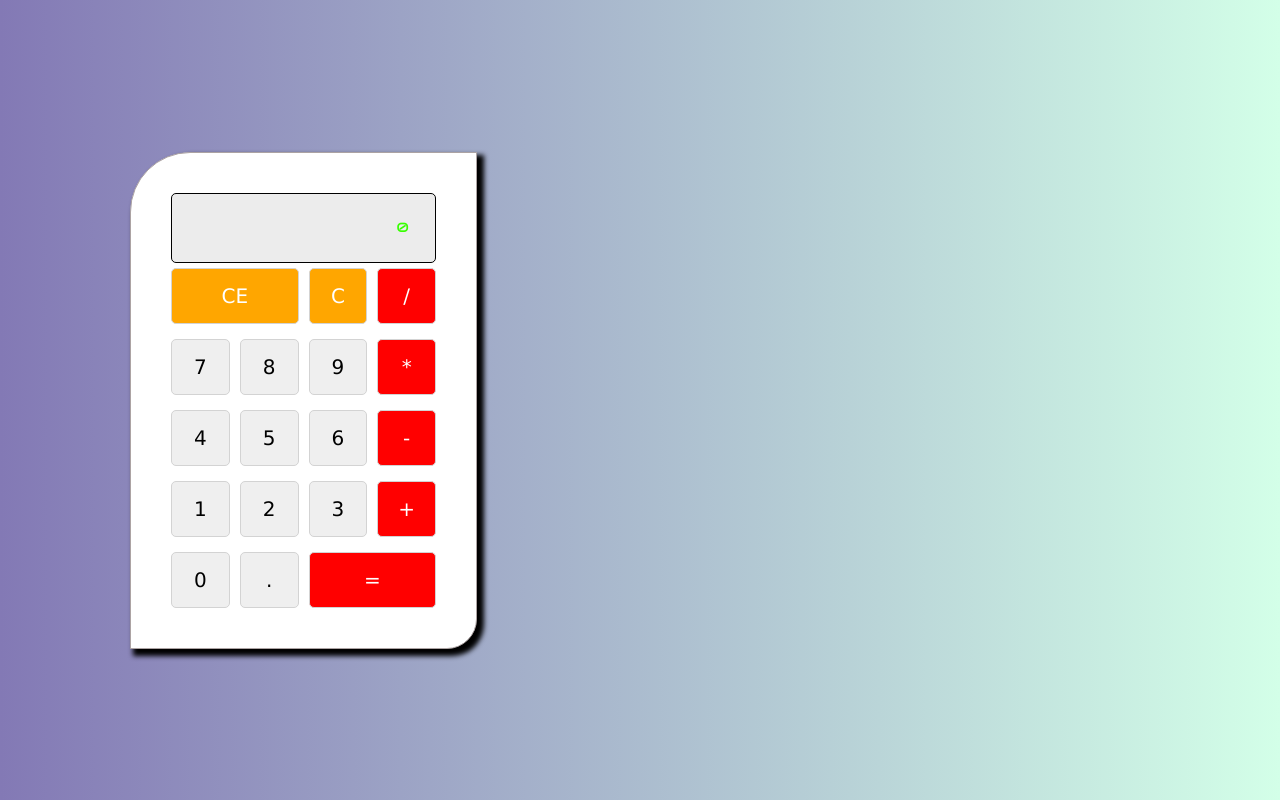
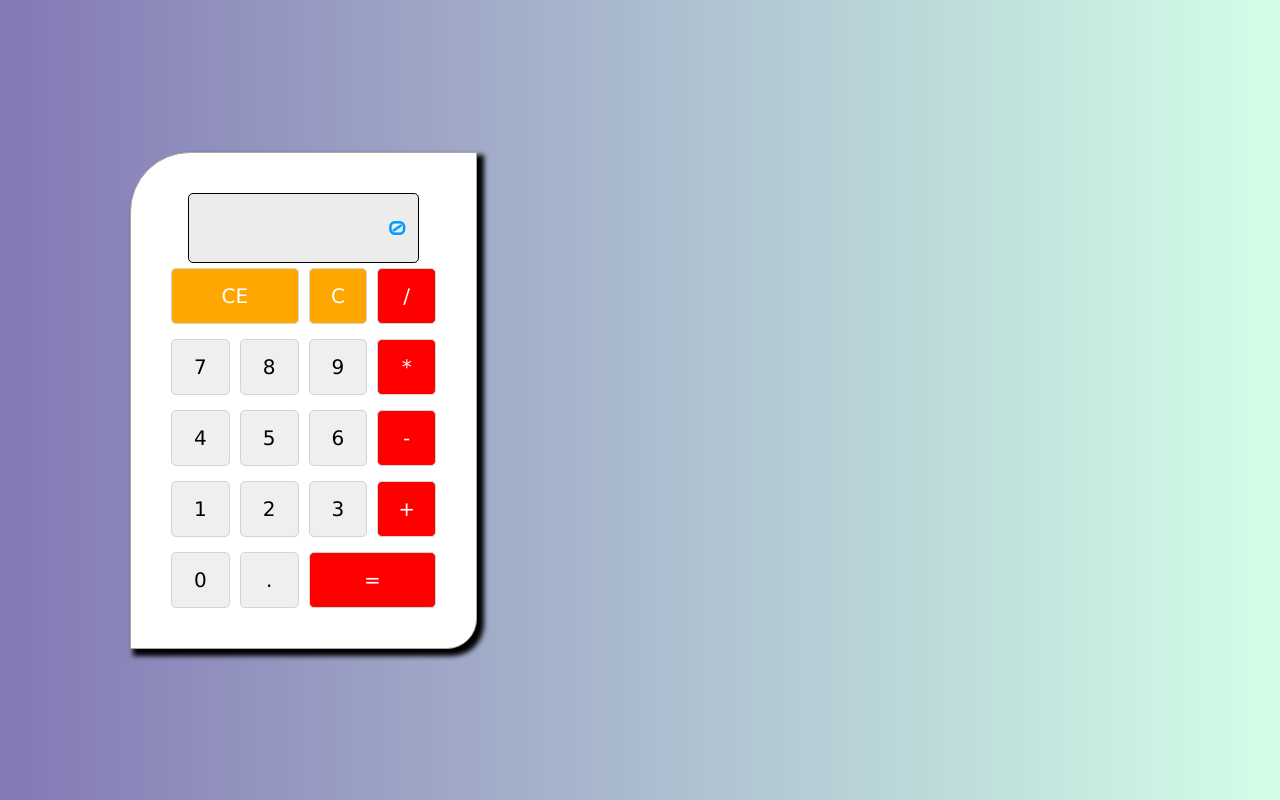
Before and after one commit to Force-User/calculator, a website: page index.html in a window 1280 px wide. Drawn offline with Linux system fonts and the light colour scheme.

Commit message:
feat: change color and size font for screen

```diff
--- a/sass/components/_screen.scss
+++ b/sass/components/_screen.scss
@@ -1,6 +1,6 @@
 .calculator-screen {
   background-color: rgb(236, 236, 236);
-  width: 100%;
+  width: 87%;
   height: 70px;
   border-radius: 5px;
   display: flex;
@@ -11,10 +11,11 @@
 
 
   input {
+    font-size: 20px;
     background-color: inherit;
     font-family: 'Audiowide', cursive;
-    width: 80%;
+    width: 90%;
     text-align: end;
-    color: rgb(55, 255, 0);
+    color: rgb(0, 157, 255);
   }
 }
```
Also changed, not shown: sass/base/_animation.scss (added), sass/style.css, 1 other file.
